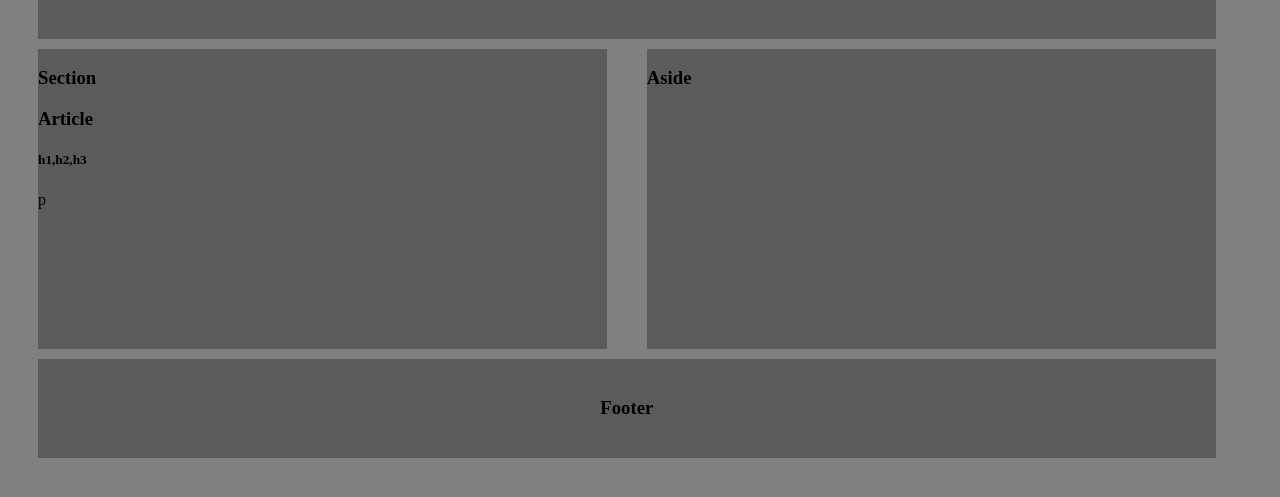
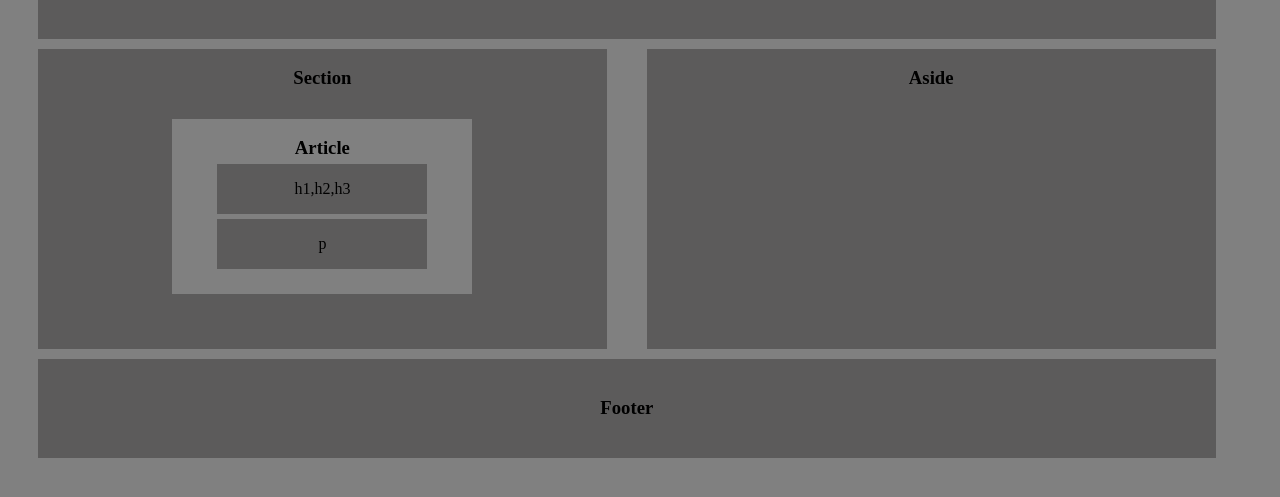
Before and after one commit to ericap89/HW-Wireframe, a plain HTML site: page index.html in a window 1280 px wide. Shown: the part 261-758 px from the top of the page. Drawn offline with Linux system fonts and the light colour scheme.

Commit message:
articles nested items added

```diff
--- a/index.html
+++ b/index.html
@@ -18,15 +18,17 @@
         <div class="sectionContainer">
             <div class="section">
                 <h3>Section</h3>
-                <div class="article">
+                <div class="articleContainer">
                     <h3>Article</h3>
-                    <div class="nested">
-                        <h5>h1,h2,h3</h5>
+                    <div class="articles">
+                        <p>h1,h2,h3</p>
+                    </div>
+                    <div class="articles1">
                         <p>p</p>
                     </div>
-
                 </div>
             </div>
+
             <div class="aside">
                 <h3>Aside</h3>
             </div>
--- a/style.css
+++ b/style.css
@@ -20,7 +20,6 @@ body {
     margin: 10px 30px 10px 30px;
 }
 
-
 .sectionContainer{
     display: flex;
     justify-content: space-between ;
@@ -29,21 +28,54 @@ body {
 }
 
 .section{
+    display: flex;
+    justify-content: center;
     width:50%;
     height:300px;
     background:rgb(92, 91, 91);
     margin-right:30px;
 }
 
+.articleContainer {
+    display:flex;
+    position: absolute;
+    justify-content: center;
+    width:300px;
+    height:175px;
+    margin-top:70px;
+    background: grey;
+}
+
+.articles {
+    display:flex;
+    justify-content: center;
+    position: absolute;
+    margin-top:45px;
+    width:70%;
+    height:50px;
+    background:rgb(92, 91, 91);
+}
+.articles1 {
+    display:flex;
+    justify-content: center;
+    position: absolute;
+    margin-top:100px;
+    width:70%;
+    height:50px;
+    background:rgb(92, 91, 91);
+}
 
 .aside {
     display: flex;
+    justify-content: center;
     width:50%;
     height:300px;
     background:rgb(92, 91, 91);
     margin-right:-40px;
 
 }
+
+
 .footer {
     display:flex;
     justify-content: center;
```
